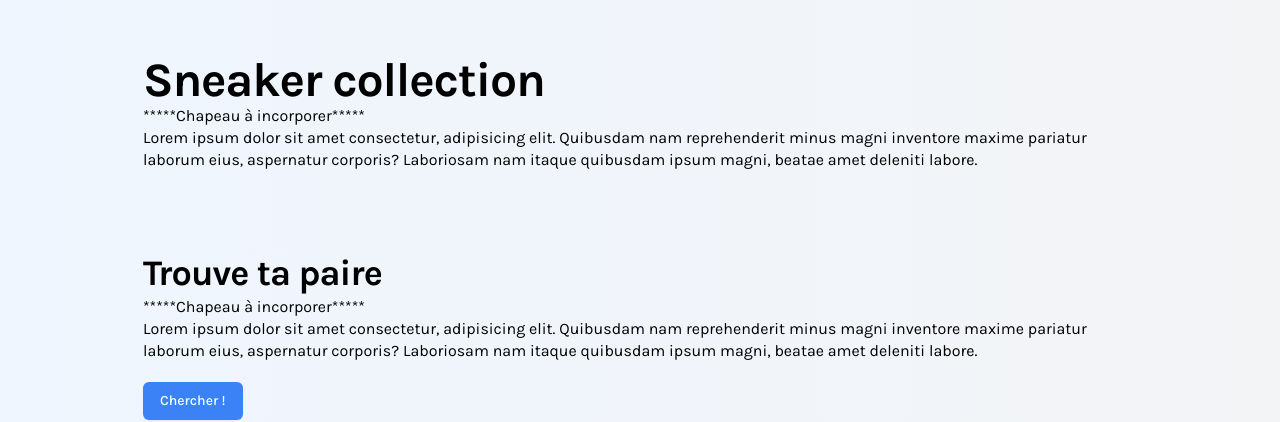
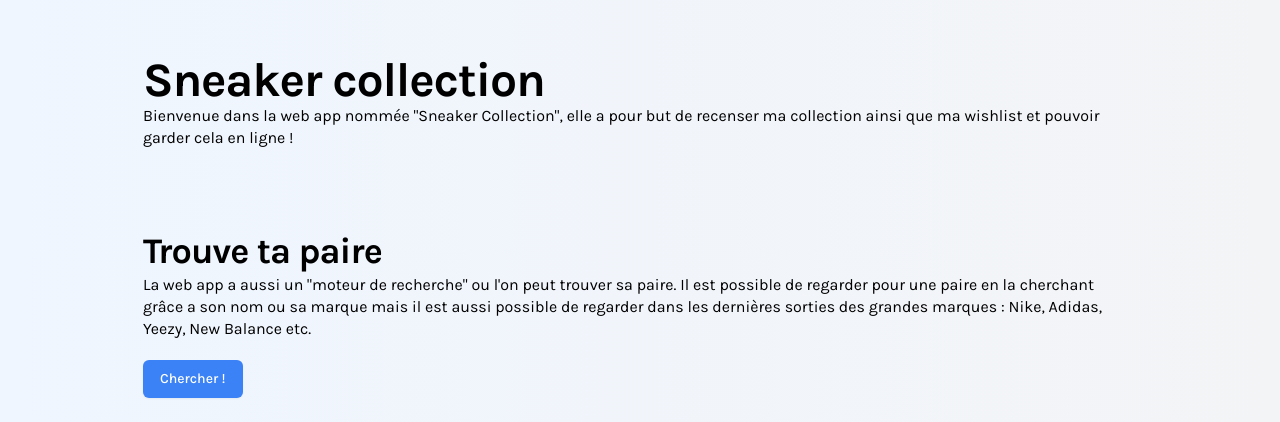
Before and after one commit to ValentinBabin/sneakers-collection, an Angular app: page /home in a window 1280 px wide. Shown: the top 422 px of the page. Built offline with nearby package versions, Linux system fonts and the light colour scheme; no server answers; what angular-responsive-carousel would draw is missing.

Commit message:
#8 Update content home page

```diff
--- a/src/app/pages/home-page/home-page.component.html
+++ b/src/app/pages/home-page/home-page.component.html
@@ -1,19 +1,16 @@
 <div class="mt-0 md:mt-10">
     <h1 class="font-sans font-bold text-h1Mobile md:text-h1 tracking-tight mt-10">Sneaker collection</h1>
     <p class="font-sans font-regular text-bodyMobile md:text-body">
-        *****Chapeau à incorporer***** <br>
-        Lorem ipsum dolor sit amet consectetur, adipisicing elit. Quibusdam nam reprehenderit minus magni inventore
-        maxime pariatur laborum eius, aspernatur corporis? Laboriosam nam itaque quibusdam ipsum magni, beatae amet
-        deleniti labore.
+        Bienvenue dans la web app nommée "Sneaker Collection", elle a pour but de recenser ma collection ainsi que ma
+        wishlist et pouvoir garder cela en ligne !
     </p>
 
     <div class="mt-10 md:mt-20">
         <h2 class="font-sans font-bold text-h2Mobile md:text-h2 tracking-tight">Trouve ta paire</h2>
         <p class="font-sans font-regular text-bodyMobile md:text-body">
-            *****Chapeau à incorporer***** <br>
-            Lorem ipsum dolor sit amet consectetur, adipisicing elit. Quibusdam nam reprehenderit minus magni inventore
-            maxime pariatur laborum eius, aspernatur corporis? Laboriosam nam itaque quibusdam ipsum magni, beatae amet
-            deleniti labore.
+            La web app a aussi un "moteur de recherche" ou l'on peut trouver sa paire. Il est possible de regarder pour
+            une paire en la cherchant grâce a son nom ou sa marque mais il est aussi possible de regarder dans les
+            dernières sorties des grandes marques : Nike, Adidas, Yeezy, New Balance etc.
         </p>
         <a [routerLink]="['/search']"
             class="mt-5 inline-flex items-center px-4 py-2 border border-transparent rounded-md shadow-sm text-sm font-medium text-white bg-blue-500 hover:bg-blue-600 focus:outline-none">Chercher
```
